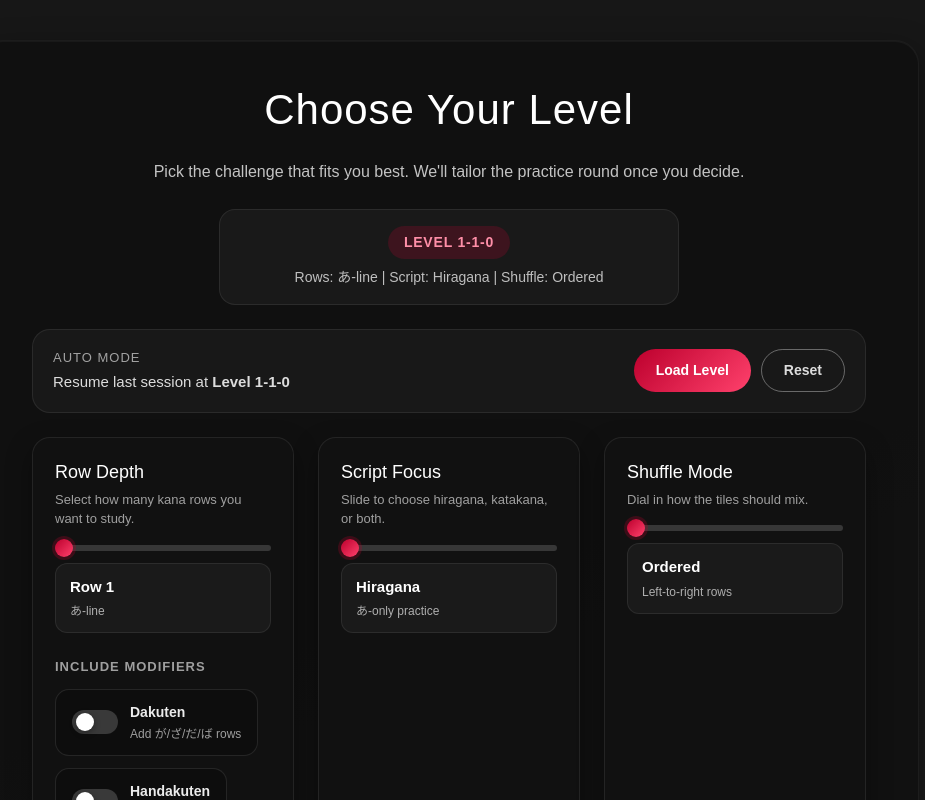
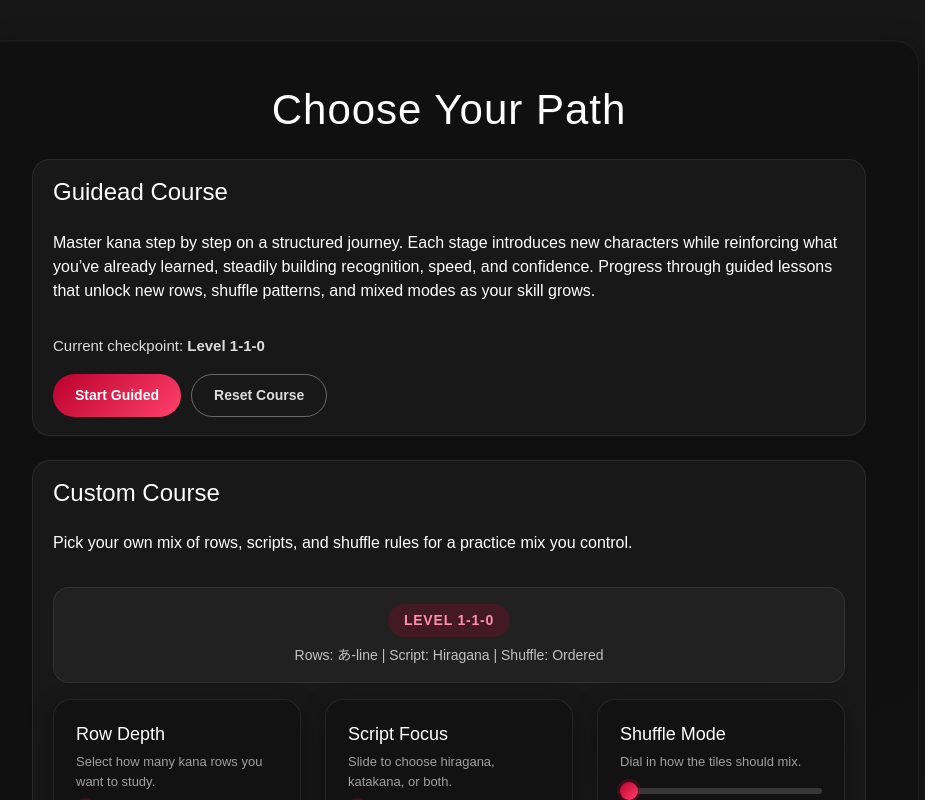
Before and after one commit to joejamsky/LanguageTrainer, a React (Create React App) app in the folder language-learner/: page /setup in a window 1280 px wide. Shown: the top 800 px of the page, without its empty margins (191-1116 px from the left). Built offline with nearby package versions, Linux system fonts and the light colour scheme.

Commit message:
setup page refactor css

```diff
--- a/language-learner/src/Pages/Setup.js
+++ b/language-learner/src/Pages/Setup.js
@@ -25,6 +25,22 @@ const clampRowLevelIndex = (rowLevel) => {
   return ROW_TIERS[idx];
 };
 
+const normalizeLevelSelection = (level = DEFAULT_LEVEL) => {
+  const safeRow = Number.isFinite(level?.rowLevel) ? level.rowLevel : DEFAULT_LEVEL.rowLevel;
+  const safeScript = Number.isFinite(level?.scriptLevel)
+    ? level.scriptLevel
+    : DEFAULT_LEVEL.scriptLevel;
+  const safeShuffle = clampShuffleLevelForRow(
+    safeRow,
+    Number.isFinite(level?.shuffleLevel) ? level.shuffleLevel : DEFAULT_LEVEL.shuffleLevel
+  );
+  return {
+    rowLevel: safeRow,
+    scriptLevel: safeScript,
+    shuffleLevel: safeShuffle,
+  };
+};
+
 const Setup = () => {
   const { filters, setFilters, options, setOptions } = useGameState();
   const rowLevel = options.rowLevel || 1;
@@ -37,6 +53,8 @@ const Setup = () => {
       .map((tier) => tier.caption)
       .join(" • ");
   }, [rowLevel]);
+
+  const guidedCourseLevel = useMemo(() => normalizeLevelSelection(lastLevel), [lastLevel]);
 
   const activeRowNode = clampRowLevelIndex(rowLevel);
   const activeScriptKey = LEVEL_TO_SCRIPT[scriptLevel];
@@ -114,47 +132,78 @@ const Setup = () => {
     }
   };
 
-  const handleAutoMode = () => {
-    const targetRow = lastLevel.rowLevel || DEFAULT_LEVEL.rowLevel;
+  const applyGuidedLevel = (level = DEFAULT_LEVEL) => {
+    const normalized = normalizeLevelSelection(level);
     const targetScriptKey =
-      LEVEL_TO_SCRIPT[lastLevel.scriptLevel] || LEVEL_TO_SCRIPT[DEFAULT_LEVEL.scriptLevel];
+      LEVEL_TO_SCRIPT[normalized.scriptLevel] || LEVEL_TO_SCRIPT[DEFAULT_LEVEL.scriptLevel];
     const targetShuffleNode =
-      getShuffleNodeByValue(clampShuffleLevelForRow(targetRow, lastLevel.shuffleLevel)) ||
+      getShuffleNodeByValue(normalized.shuffleLevel) ||
       getShuffleNodeByValue(DEFAULT_LEVEL.shuffleLevel);
 
-    handleRowSelect(targetRow);
+    handleRowSelect(normalized.rowLevel);
     handleScriptSelect(targetScriptKey);
     handleShuffleSelect(targetShuffleNode);
+    setLastLevel(normalized);
+    return normalized;
   };
 
   const handleResetLevels = () => {
-    const resetLevel = { ...DEFAULT_LEVEL };
-    const defaultScriptKey = LEVEL_TO_SCRIPT[resetLevel.scriptLevel];
-    const defaultShuffleNode = getShuffleNodeByValue(resetLevel.shuffleLevel);
-    handleRowSelect(resetLevel.rowLevel);
-    handleScriptSelect(defaultScriptKey);
-    handleShuffleSelect(defaultShuffleNode);
-    setLastLevel(resetLevel);
-    persistStoredLevel(resetLevel);
+    const normalized = applyGuidedLevel(DEFAULT_LEVEL);
+    persistStoredLevel(normalized);
   };
 
-  const handleStart = () => {
-    const nextLevel = {
-      rowLevel,
-      scriptLevel,
-      shuffleLevel: clampShuffleLevelForRow(rowLevel, shuffleLevel),
-    };
-    setLastLevel(nextLevel);
-    persistStoredLevel(nextLevel);
+  const handleGuidedStart = () => {
+    const normalized = applyGuidedLevel(lastLevel);
+    persistStoredLevel(normalized);
   };
 
   return (
     <main className="setup">
       <div className="setup-content">
-        <h1 className="setup-title">Choose Your Level</h1>
-        <p className="setup-subtitle">
-          Pick the challenge that fits you best. We&apos;ll tailor the practice round once you decide.
+        <h1 className="setup-title">Choose Your Path</h1>
+
+        <div className="auto-mode-card">
+          <h4>Guidead Course</h4>
+          <div className="auto-mode-copy">
+            <p>
+              Master kana step by step on a structured journey.
+              Each stage introduces new characters while reinforcing what you’ve already learned,
+              steadily building recognition, speed, and confidence.
+              Progress through guided lessons that unlock new rows, shuffle patterns,
+              and mixed modes as your skill grows.
             </p>
+          </div>
+          <div className="auto-mode-copy">
+            <p className="auto-mode-description">
+              Current checkpoint:{" "}
+              <strong>
+                Level {guidedCourseLevel.rowLevel}-{guidedCourseLevel.scriptLevel}-
+                {guidedCourseLevel.shuffleLevel}
+              </strong>
+            </p>
+          </div>
+
+          <div className="auto-mode-actions">
+            <Link to="/game" className="auto-mode-button" onClick={handleGuidedStart}>
+              Start Guided
+            </Link>
+            <button
+              type="button"
+              className="auto-mode-button auto-mode-reset"
+              onClick={handleResetLevels}
+            >
+              Reset Course
+            </button>
+          </div>
+        </div>
+
+
+
+        <div className="auto-mode-card">
+          <h4>Custom Course</h4>
+          <div className="auto-mode-copy">
+            <p>Pick your own mix of rows, scripts, and shuffle rules for a practice mix you control.</p>
+          </div>
 
           <div className="level-summary">
             <span className="level-badge">Level {`${rowLevel}-${scriptLevel}-${shuffleLevel}`}</span>
@@ -162,26 +211,6 @@ const Setup = () => {
               Rows: {rowSummary || ROW_TIERS[0].caption} | Script:{" "}
               {activeScriptNode ? activeScriptNode.title : activeScriptKey} | Shuffle: {activeShuffleNode.title}
             </p>
-        </div>
-
-        <div className="auto-mode-card">
-          <div className="auto-mode-copy">
-            <span className="auto-mode-label">Auto Mode</span>
-            <p className="auto-mode-description">
-              Resume last session at{" "}
-              <strong>
-                Level {lastLevel.rowLevel}-{lastLevel.scriptLevel}-{lastLevel.shuffleLevel}
-              </strong>
-            </p>
-          </div>
-          <div className="auto-mode-actions">
-            <button type="button" className="auto-mode-button" onClick={handleAutoMode}>
-              Load Level
-            </button>
-            <button type="button" className="auto-mode-button auto-mode-reset" onClick={handleResetLevels}>
-              Reset
-            </button>
-          </div>
           </div>
 
           <div className="slider-board">
@@ -276,13 +305,19 @@ const Setup = () => {
           </div>
 
           <div className="setup-actions">
-          <Link to="/game" className="setup-start" onClick={handleStart}>
-            Continue
+            <Link to="/game" className="setup-start">
+              Start Custom Course
             </Link>
+          </div>
+        </div>
+
+
+
         <Link to="/stats" className="setup-secondary">
           View stats
         </Link>
-        </div>
+
+
       </div>
     </main>
   );
--- a/language-learner/src/Styles/Setup.scss
+++ b/language-learner/src/Styles/Setup.scss
@@ -13,7 +13,7 @@
     display: flex;
     flex-direction: column;
     align-items: center;
-    text-align: center;
+    text-align: left;
     gap: 24px;
     padding: 44px 52px;
     border-radius: 24px;
@@ -47,7 +47,6 @@
     padding: 16px 20px;
     border-radius: 16px;
     width: 100%;
-    max-width: 460px;
 }
 
 .level-badge {
@@ -91,6 +90,7 @@
 
 .auto-mode-copy {
     display: flex;
+    flex-basis: 100%;
     flex-direction: column;
     align-items: flex-start;
     text-align: left;
@@ -120,6 +120,10 @@
     background: linear-gradient(135deg, #bc002d 0%, #ff416c 100%);
     cursor: pointer;
     transition: transform 0.2s ease, box-shadow 0.2s ease;
+    display: inline-flex;
+    align-items: center;
+    justify-content: center;
+    text-decoration: none;
 }
 
 .auto-mode-button:hover,
@@ -138,6 +142,29 @@
 .auto-mode-reset:hover,
 .auto-mode-reset:focus-visible {
     box-shadow: 0 10px 22px rgba(255, 255, 255, 0.12);
+}
+
+.custom-course-header {
+    width: 100%;
+    margin: 12px 0 4px;
+    display: flex;
+    flex-direction: column;
+    gap: 6px;
+    text-align: left;
+}
+
+.custom-course-label {
+    font-size: 15px;
+    font-weight: 600;
+    letter-spacing: 1px;
+    text-transform: uppercase;
+    color: rgba(255, 255, 255, 0.7);
+}
+
+.custom-course-header p {
+    margin: 0;
+    color: rgba(255, 255, 255, 0.8);
+    font-size: 15px;
 }
 
 .slider-board {
@@ -327,6 +354,7 @@
     flex-wrap: wrap;
     justify-content: center;
     margin-top: 12px;
+    width: 100%;
 }
 
 .setup-start {
```
Lines whose indentation alone changed are shown as unchanged.
